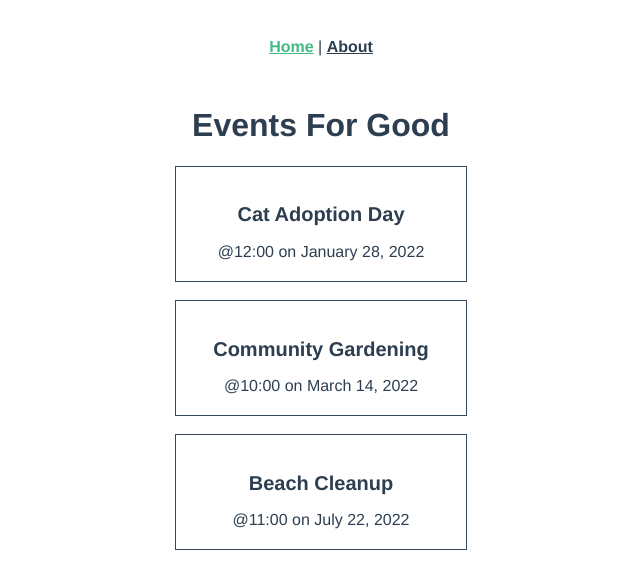
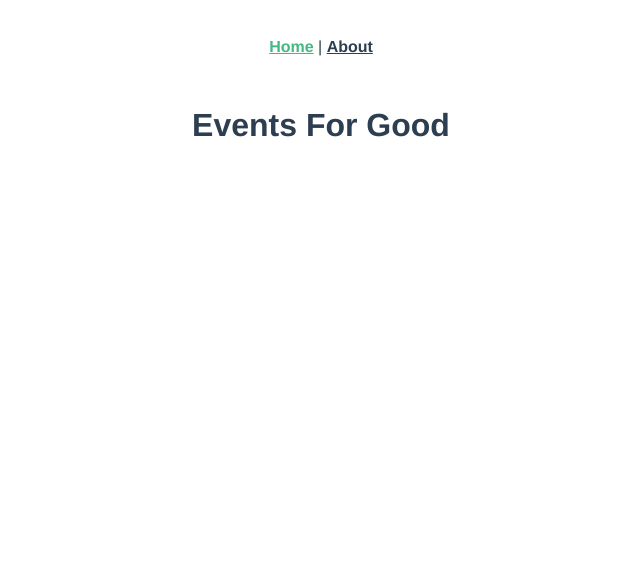
Before and after one commit to yxj0312/real-world-vue-3-composition-api, a Vue app: page / in a window 1280 px wide. Shown: the top 568 px of the page, without its empty margins (319-959 px from the left). Built offline with nearby package versions, Linux system fonts and the light colour scheme.

Commit message:
Implementing Axios to get eventsImplementing Axios to get events

```diff
--- a/src/views/EventListView.vue
+++ b/src/views/EventListView.vue
@@ -1,41 +1,12 @@
 <script setup>
 import EventCard from '@/components/EventCard.vue'
-import { ref } from 'vue'
-const events = ref([
-  {
-    id: 5928101,
-    category: 'animal welfare',
-    title: 'Cat Adoption Day',
-    description: 'Find your new feline friend at this event.',
-    location: 'Meow Town',
-    date: 'January 28, 2022',
-    time: '12:00',
-    petsAllowed: true,
-    organizer: 'Kat Laydee',
-  },
-  {
-    id: 4582797,
-    category: 'food',
-    title: 'Community Gardening',
-    description: 'Join us as we tend to the community edible plants.',
-    location: 'Flora City',
-    date: 'March 14, 2022',
-    time: '10:00',
-    petsAllowed: true,
-    organizer: 'Fern Pollin',
-  },
-  {
-    id: 8419988,
-    category: 'sustainability',
-    title: 'Beach Cleanup',
-    description: 'Help pick up trash along the shore.',
-    location: 'Playa Del Carmen',
-    date: 'July 22, 2022',
-    time: '11:00',
-    petsAllowed: false,
-    organizer: 'Carey Wales',
-  },
-])
+import { ref, onMounted } from 'vue'
+import axios from 'axios'
+const events = ref(null)
+
+onMounted(() => {
+  // get events from mock db when component is created
+})
 </script>
 
 <template>
```
